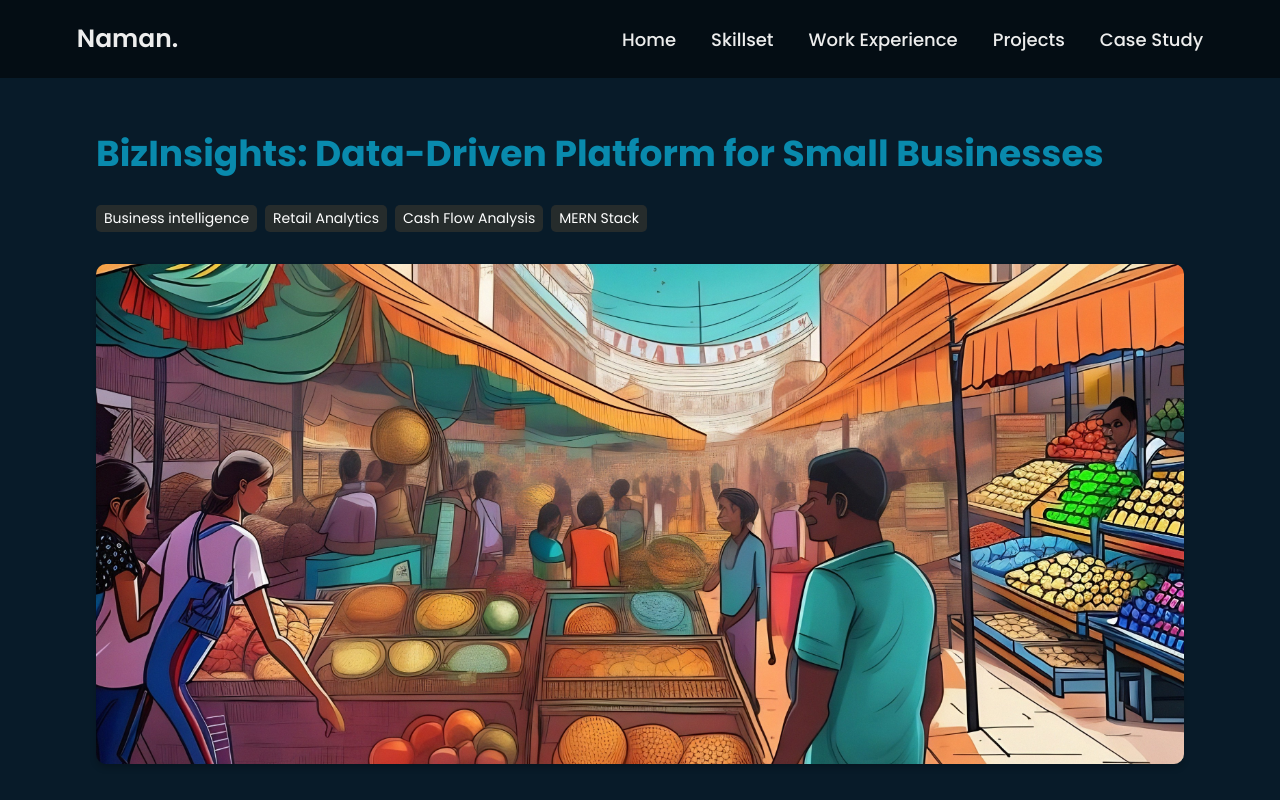
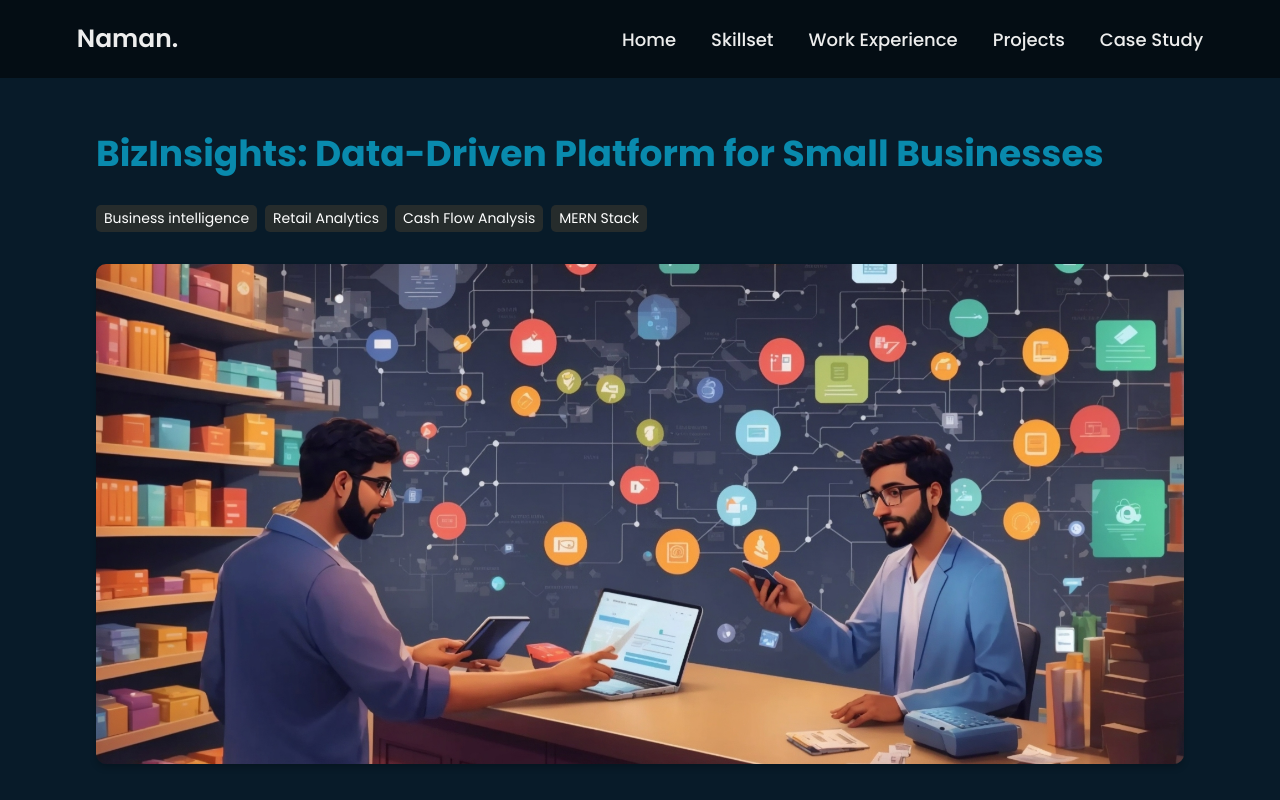
Before and after one commit to Naman-Mittal1/portfolio-updated, a React (Create React App) app: page /case-studies/BizInsights in a window 1280 px wide. Shown: the top 800 px of the page. Built offline with nearby package versions, Linux system fonts and the light colour scheme; what react-terminal would draw is missing.

Commit message:
logo changed

```diff
--- a/src/data/caseStudyData.js
+++ b/src/data/caseStudyData.js
@@ -148,7 +148,7 @@ const caseStudyData = [
       "MERN Stack",
     ],
 
-    imageUrl: "/images/BizInsights.jpg",
+    imageUrl: "/images/BizInsightslogo.jpg",
 
     overviewPara1:
       "Small retail stores and street vendors often struggle with managing sales, inventory, expenses and cash flows efficiently due to lack of data and analytics. This leads to revenue losses from wastage, stock-outs, poor targeting and sub-optimal operations. BizInsights provides an intelligent retail assistant to solve these challenges through automated tracking and insights.",
```
Also changed, not shown: public/images/BizInsightslogo.jpg (added), 1 other file (tests, documents, lock files or other folders).
